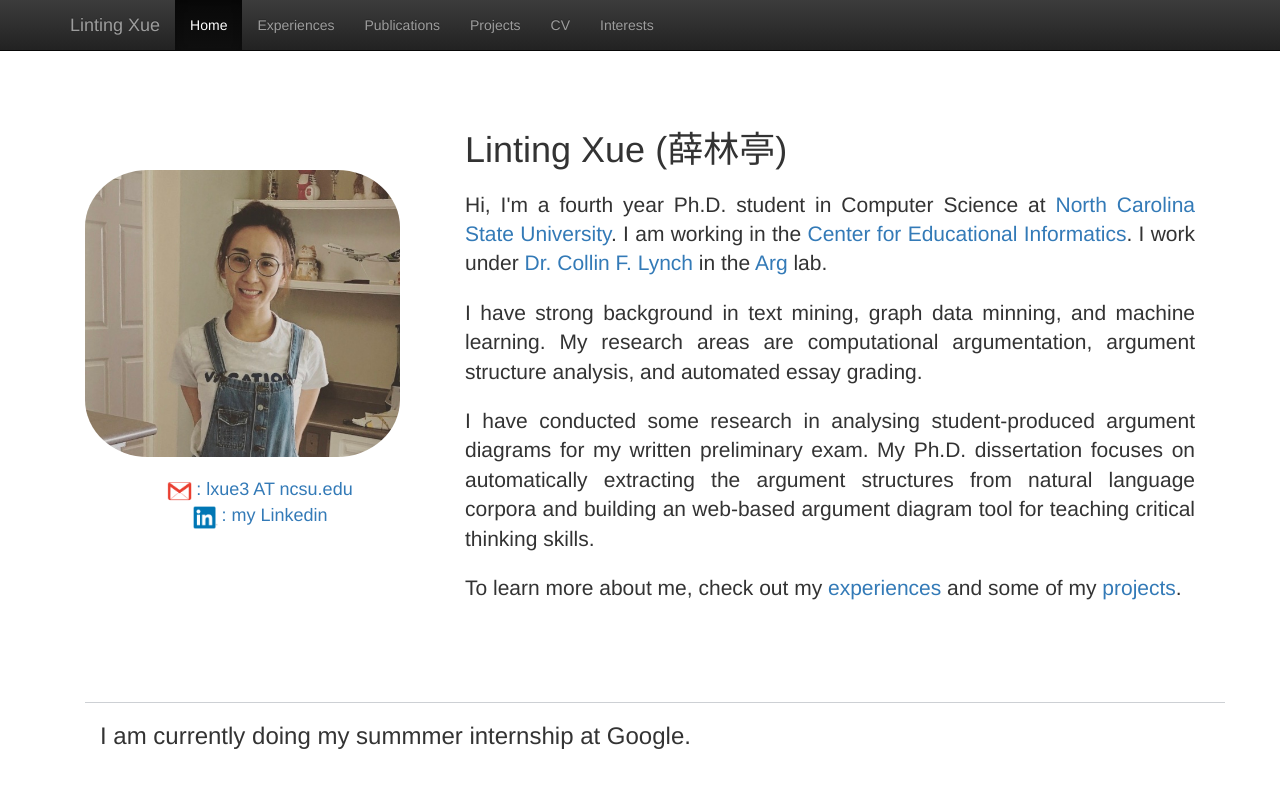
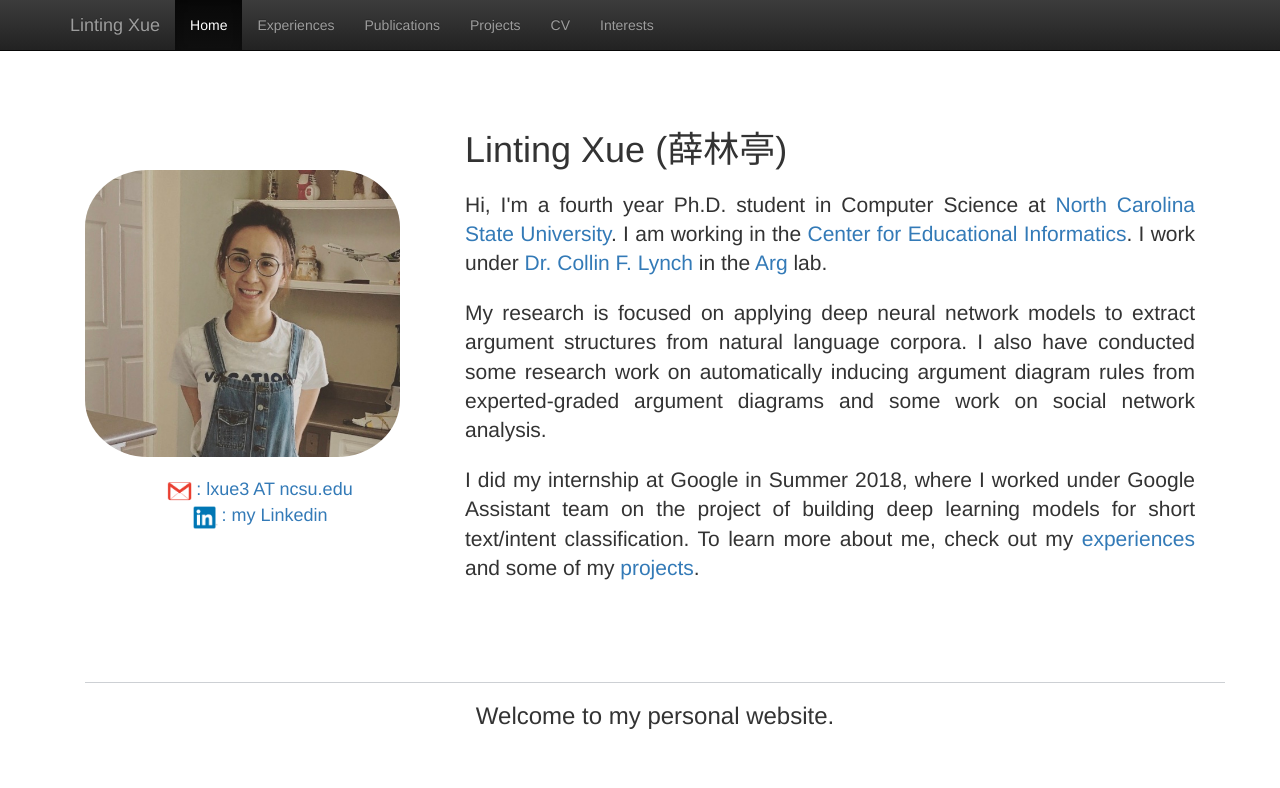
Before and after one commit to lintingxue/lintingxue.github.io, a plain HTML site: page index.html in a window 1280 px wide. Drawn offline with Linux system fonts and the light colour scheme; no server answers.

Commit message:
udpate personal web

```diff
--- a/index.html
+++ b/index.html
@@ -83,28 +83,28 @@
             I work under
             <a href="https://people.engr.ncsu.edu/cflynch/">Dr. Collin F. Lynch</a>
             in the
-            <a href="">Arg</a>
+            <a href="https://research.csc.ncsu.edu/arglab/">Arg</a>
             lab.
-        </p>
-        <p class="lead" style="text-align: justify;">
-          I have strong background in text mining, graph data minning, and machine learning. My research areas are computational argumentation, argument structure analysis, and automated essay grading.
         </p>
 
         <p class="lead" style="text-align: justify;">
-          I have conducted some research in analysing student-produced argument diagrams for my written preliminary exam. My Ph.D. dissertation focuses on automatically extracting the argument structures from natural language corpora and building an web-based argument diagram tool for teaching critical thinking skills.
+         My research is focused on applying deep neural network models to extract argument structures from natural language corpora. I also have conducted some research work on automatically inducing argument diagram rules from experted-graded argument diagrams and some work on social network analysis.
         </p>
 
         <p class="lead" style="text-align: justify;">
-          To learn more about me, check out my <a href="./exp.html">experiences </a> and some of my <a href="./pro.html">projects</a>. </p>
-          <h1 style="margin-top:100px" color> </h1>
+          I did my internship at Google in Summer 2018, where I worked under Google Assistant team on the project of building
+          deep learning models for short text/intent classification. To learn more about me, check out my
+          <a href="./exp.html">experiences </a> and some of my <a href="./pro.html">projects</a>.
+        </p>
+
+        <h1 style="margin-top:100px" color> </h1>
 <!-- </div> -->
 </div>
 <div class="container">
 <div class="col-sm-12" style="border-top: 1px solid #cdd0d4;">
-<h3 style="center">
-           I am currently doing my summmer internship at Google. </h3>
+<center>
+<h3>Welcome to my personal website.</h3> </center>
          </div>
-
 </div>
 
 <!-- <footer>
```
Also changed, not shown: exp.html (+8 -3 lines), pro.html (+6 -1 lines), 1 other file.
